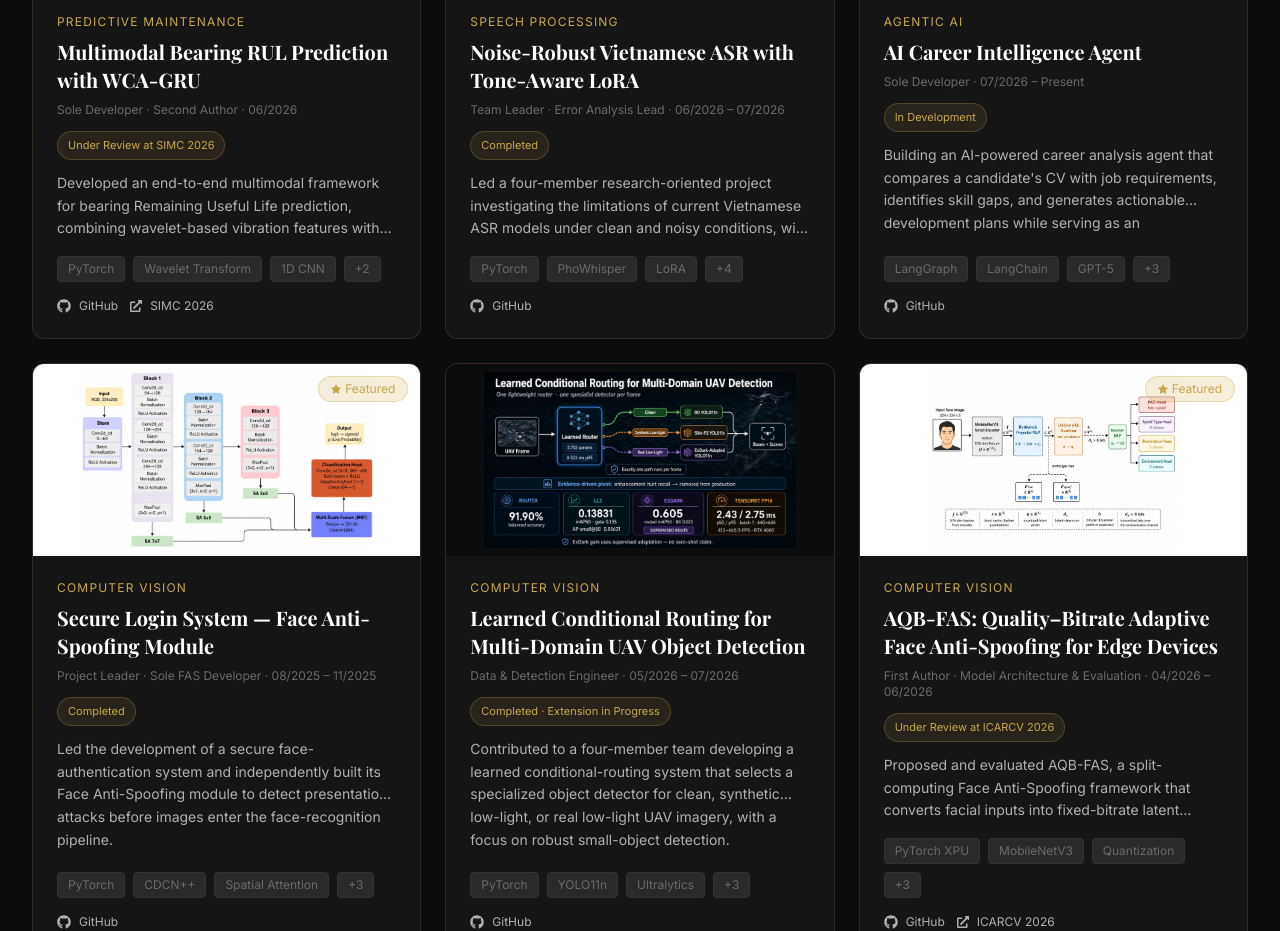
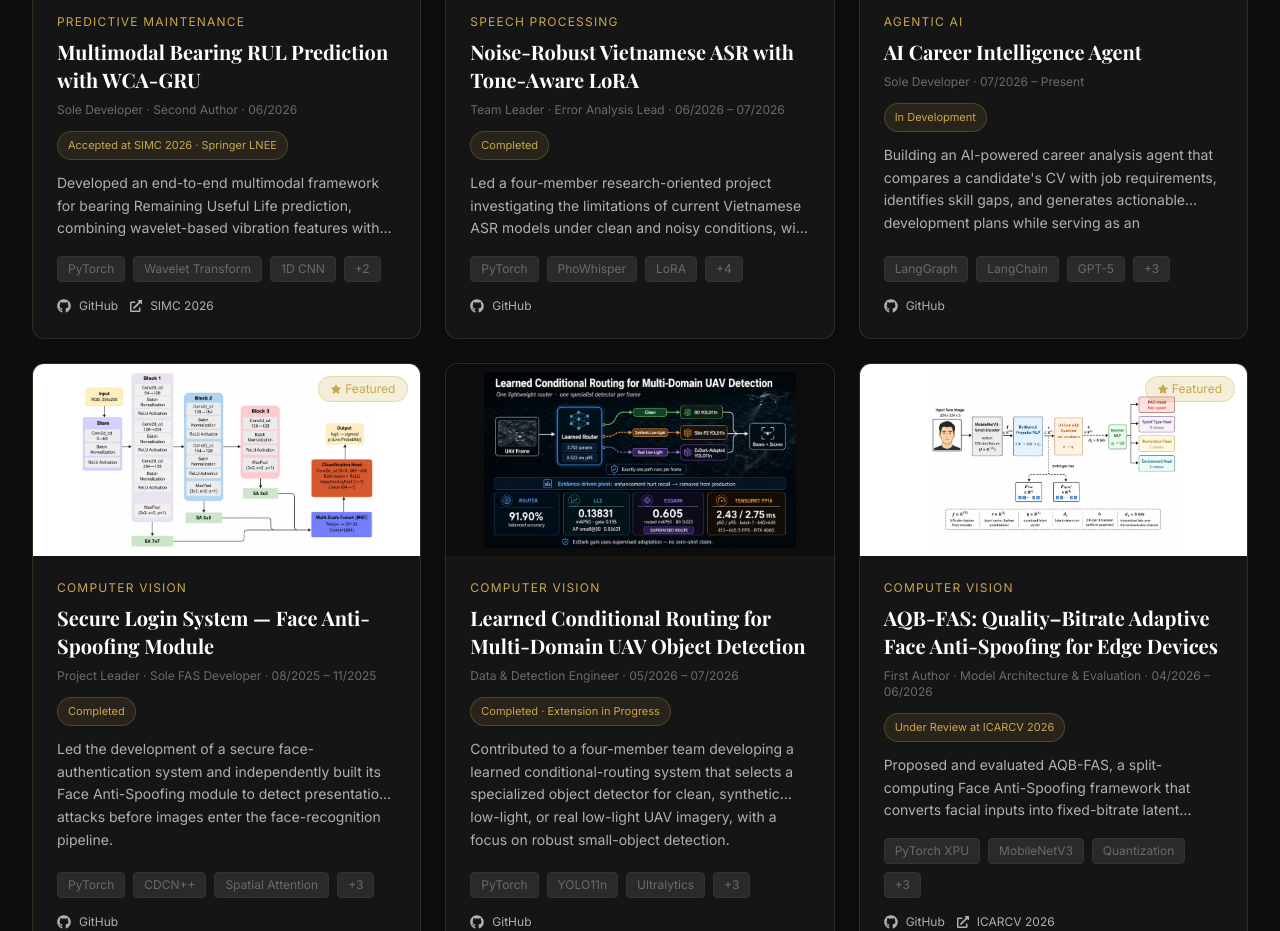
Before and after one commit to xuantrung-DA/my-portfolio, a React (Vite) app: page / in a window 1280 px wide. Shown: the part 6600-7531 px from the top of the page. Built offline with nearby package versions, Linux system fonts and the light colour scheme.

Commit message:
docs(portfolio): update RUL paper acceptance status
Mark the WCA-GRU bearing RUL paper as accepted at SIMC 2026 for publication in the Springer LNEE series.

```diff
--- a/src/data/portfolio.js
+++ b/src/data/portfolio.js
@@ -108,7 +108,7 @@ export const projects = [
     role: "Sole Developer · Second Author",
     period: "06/2026",
     teamSize: 2,
-    status: "Under Review at SIMC 2026",
+    status: "Accepted at SIMC 2026 · Springer LNEE",
     description:
       "Developed an end-to-end multimodal framework for bearing Remaining Useful Life prediction, combining wavelet-based vibration features with thermal degradation signals through cross-attention and GRU-based temporal modeling.",
     highlights: [
```
